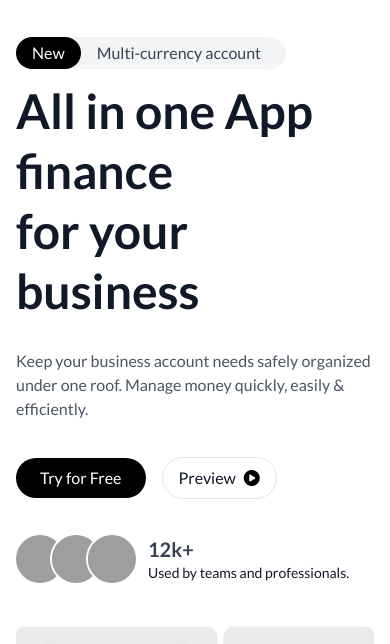
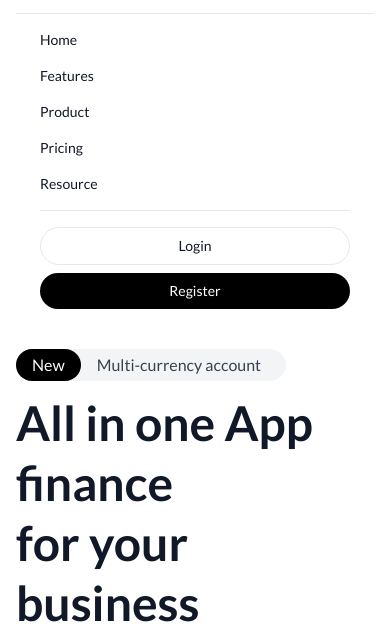
Before and after one commit to dev-namra/alva, a website: page index.html in a window 390 px wide. Both pictures are taken after a click on the button 354 px from the left and 104 px from the top of the page. Shown: the part 127-771 px from the top of the page. Drawn offline with Linux system fonts and the light colour scheme; grey boxes are pictures that could not be loaded.

Commit message:
Added mobile toggle

```diff
--- a/index.html
+++ b/index.html
@@ -40,7 +40,7 @@
             <path stroke-linecap="round" stroke-linejoin="round" d="M13 16h-1v-4h-1m1-4h.01M18.364 18.364a9 9 0 11-12.728-12.728 9 9 0 0112.728 12.728z" />
         </svg>
         <span class="text-sm">Big news, we reduced our fees</span>
-        <a href="#" class="font-semibold text-black hover:underline whitespace-nowrap">Learn More &rarr;</a>
+        <a href="#" class="font-semibold text-black hover:underline whitespace-nowrap text-sm">Learn More &rarr;</a>
 
         <!-- Close button -->
         <button id="close-banner" aria-label="Close" class="absolute right-3 top-1/2 -translate-y-1/2 text-gray-500 hover:text-gray-700 focus:outline-none">
@@ -54,16 +54,16 @@
     <!-- Header -->
      <header>
   <div class="flex items-center justify-between py-4 animate-fade-in-up delay-300">
-            <div class="flex items-center gap-14 ">
+    <div class="flex items-center gap-14">
       <!-- Logo -->
       <a href="#" class="flex items-center gap-2 font-bold text-xl sm:text-2xl">
-                <!-- Logo SVG -->
         <svg width="32" height="32" viewBox="0 0 24 24" fill="none" aria-hidden="true" class="stroke-current text-black">
           <circle cx="12" cy="12" r="10" stroke-width="2" />
           <path d="M8 12l2 2 4-4" stroke-width="2" stroke-linecap="round" stroke-linejoin="round" />
         </svg>
         <span>Alva</span>
       </a>
+
       <!-- Desktop Nav -->
       <nav class="hidden md:flex space-x-6 text-sm">
         <a href="#" class="hover:underline">Home</a>
@@ -74,21 +74,35 @@
       </nav>
     </div>
 
-
-            <!-- Auth buttons -->
+    <!-- Auth buttons (desktop only) -->
     <div class="hidden sm:flex items-center space-x-2">
       <button class="px-4 py-2 text-sm border rounded-full">Login</button>
       <button class="px-4 py-2 text-sm bg-black text-white rounded-full">Register</button>
     </div>
 
-            <!-- Mobile menu toggle (optional) -->
-            <button class="md:hidden p-2 text-gray-600">
+    <!-- Mobile menu toggle -->
+    <button id="mobile-menu-toggle" class="md:hidden p-2 text-gray-600">
       <svg class="h-6 w-6" fill="none" viewBox="0 0 24 24" stroke="currentColor">
         <path stroke-linecap="round" stroke-linejoin="round" stroke-width="2" d="M4 6h16M4 12h16M4 18h16" />
       </svg>
     </button>
   </div>
+
+  <!-- Mobile Nav Menu -->
+  <div id="mobile-menu" class="md:hidden hidden flex-col space-y-4 px-6 py-4 bg-white border-t border-gray-200 animate-fade-in-down">
+    <a href="#" class="block text-sm hover:underline">Home</a>
+    <a href="#" class="block text-sm hover:underline">Features</a>
+    <a href="#" class="block text-sm hover:underline">Product</a>
+    <a href="#" class="block text-sm hover:underline">Pricing</a>
+    <a href="#" class="block text-sm hover:underline">Resource</a>
+    <div class="flex flex-col gap-2 pt-4 border-t mt-2">
+      <button class="px-4 py-2 text-sm border rounded-full">Login</button>
+      <button class="px-4 py-2 text-sm bg-black text-white rounded-full">Register</button>
+    </div>
+  </div>
 </header>
+
+
 
 
   <!-- Hero Section -->
@@ -113,7 +127,7 @@
         </div>
 
         <h1 class="text-5xl font-bold mb-4 leading-tight lato-bold">All in one App finance <br> for your business</h1>
-        <p class="text-gray-600 mb-6 text-md">Keep your business account needs safely organized <br>under one roof. Manage money quickly, easily & <br>efficiently.</p>
+        <p class="text-gray-600 mb-6 text-md max-w-sm">Keep your business account needs, safely organized under one roof. Manage money quickly, easily & efficiently.</p>
         <div class="flex items-center space-x-4 mb-6 ">
             <button class="px-6 py-2 bg-black text-white rounded-full hover:bg-white hover:text-black hover:border">Try for Free</button>
             <button class="flex items-center px-4 py-2 border rounded-full hover:bg-gray-100">
@@ -143,7 +157,7 @@
 
   <!-- Logos Section -->
   <section class="py-10 bg-white">
-    <div class="container mx-auto flex gap-12 justify-center items-center opacity-60 flex-wrap">
+    <div class="container mx-auto flex gap-4 md:gap-12 justify-center items-center opacity-60 flex-wrap">
       <img src="https://upload.wikimedia.org/wikipedia/commons/7/76/Slack_Icon.png" alt="Slack" class="h-5 md:h-6 grayscale hover:grayscale-0 transition duration-300 cursor-pointer" />
       <img src="https://upload.wikimedia.org/wikipedia/commons/thumb/7/7b/Zoom_Communications_Logo.svg/2560px-Zoom_Communications_Logo.svg.png" alt="Zoom" class="h-3 md:h-4  grayscale hover:grayscale-0 transition duration-300 cursor-pointer" />
       <img src="https://upload.wikimedia.org/wikipedia/commons/6/69/Airbnb_Logo_B%C3%A9lo.svg" alt="Airbnb" class="h-5 md:h-6 grayscale hover:grayscale-0 transition duration-300 cursor-pointer" />
@@ -181,7 +195,16 @@
 
     updateCount();
   });
+
+  const toggleBtn = document.getElementById('mobile-menu-toggle');
+  const mobileMenu = document.getElementById('mobile-menu');
+
+  toggleBtn.addEventListener('click', () => {
+    mobileMenu.classList.toggle('hidden');
+  });
 </script>
+
+
 
 
 </body>
```
Also changed, not shown: dist/output.css. Lines whose indentation alone changed are shown as unchanged.
